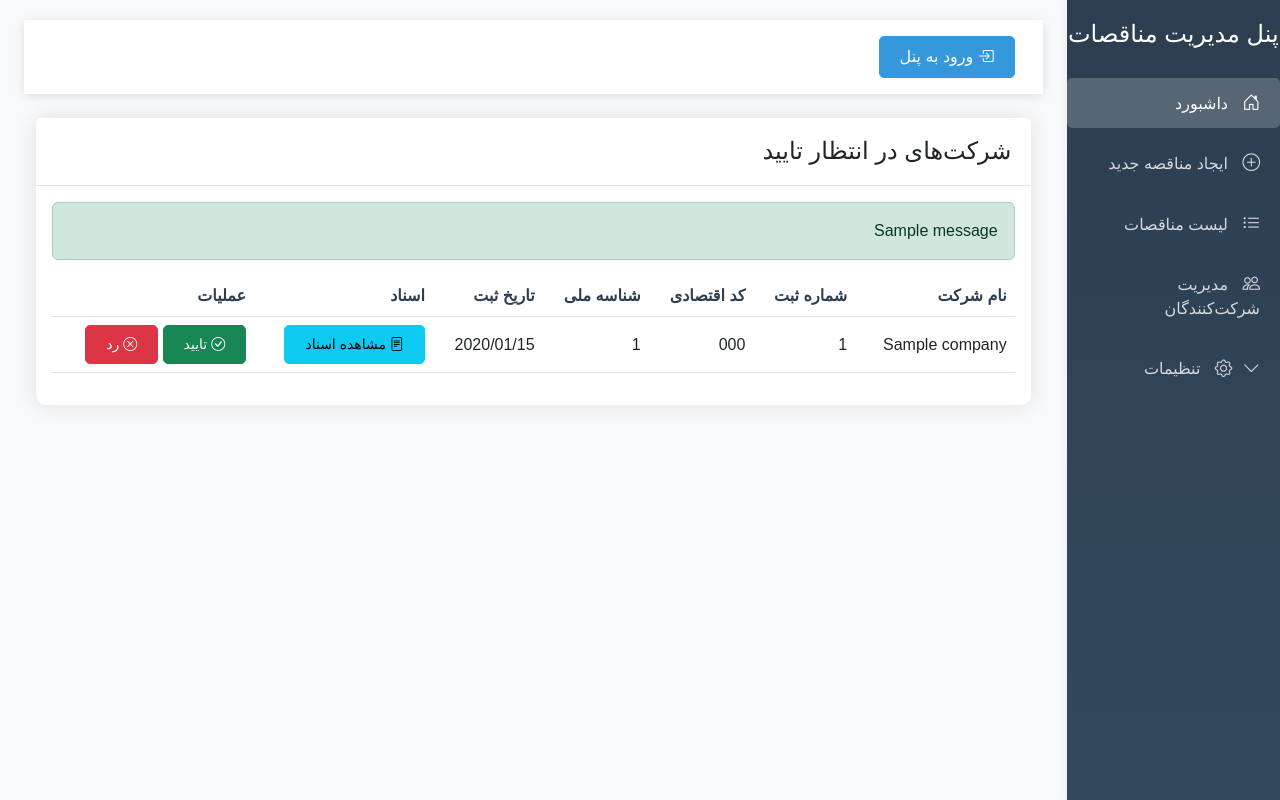
After one commit to khashino/Tender, a Django app: template templates/app1/company_approvals.html in a window 1280 px wide. The commit adds this page. Run offline with Django 5.2, Linux system fonts and the light colour scheme; the template is opened without the code that fills it: most values are stand-ins (such as "Sample title", 1, 10 or a date in 2020); one stand-in notice (Sample message) is shown; some web fonts are replaced.

Commit message:
Company Approval

```diff
--- a/app1/urls.py
+++ b/app1/urls.py
@@ -8,4 +8,7 @@ urlpatterns = [
     path('login/', views.login_view, name='login'),
     path('register/', views.register, name='register'),
     path('logout/', views.logout_view, name='logout'),
+    path('company-approvals/', views.company_approvals, name='company_approvals'),
+    path('company-approvals/approve/<int:company_id>/', views.approve_company, name='approve_company'),
+    path('company-approvals/reject/<int:company_id>/', views.reject_company, name='reject_company'),
 ]
--- a/app2/views.py
+++ b/app2/views.py
@@ -14,8 +14,8 @@ from shared_models.models import Tender
 from django.utils import timezone
 
 def home(request):
-    if not request.user.is_authenticated:
-        return redirect('app2:login')
+    #if not request.user.is_authenticated:
+    #    return redirect('app2:login')
 
     # Get the latest 5 tenders
     latest_tenders = Tender.objects.all().order_by('-published_date')[:5]
--- a/templates/app1/base.html
+++ b/templates/app1/base.html
@@ -173,10 +173,21 @@
                             </a>
                         </li>
                         <li class="nav-item">
-                            <a class="nav-link" href="#">
+                            <a class="nav-link" href="#" data-bs-toggle="collapse" data-bs-target="#settingsSubmenu">
                                 <i class="bi bi-gear"></i>
                                 تنظیمات
+                                <i class="bi bi-chevron-down float-start"></i>
                             </a>
+                            <div class="collapse" id="settingsSubmenu">
+                                <ul class="nav flex-column ps-3">
+                                    <li class="nav-item">
+                                        <a class="nav-link" href="{% url 'app1:company_approvals' %}">
+                                            <i class="bi bi-building-check"></i>
+                                            تایید شرکت‌ها
+                                        </a>
+                                    </li>
+                                </ul>
+                            </div>
                         </li>
                     </ul>
                 </div>
--- /dev/null
+++ b/templates/app1/company_approvals.html
@@ -0,0 +1,121 @@
+{% extends 'app1/base.html' %}
+
+{% block title %}تایید شرکت‌ها - پنل مدیریت{% endblock %}
+
+{% block content %}
+<div class="container-fluid">
+    <div class="row">
+        <div class="col-12">
+            <div class="card">
+                <div class="card-header">
+                    <h4 class="mb-0">شرکت‌های در انتظار تایید</h4>
+                </div>
+                <div class="card-body">
+                    {% if messages %}
+                        {% for message in messages %}
+                            <div class="alert alert-{{ message.tags }}">
+                                {{ message }}
+                            </div>
+                        {% endfor %}
+                    {% endif %}
+
+                    {% if companies %}
+                        <div class="table-responsive">
+                            <table class="table table-hover">
+                                <thead>
+                                    <tr>
+                                        <th>نام شرکت</th>
+                                        <th>شماره ثبت</th>
+                                        <th>کد اقتصادی</th>
+                                        <th>شناسه ملی</th>
+                                        <th>تاریخ ثبت</th>
+                                        <th>اسناد</th>
+                                        <th>عملیات</th>
+                                    </tr>
+                                </thead>
+                                <tbody>
+                                    {% for company in companies %}
+                                        <tr>
+                                            <td>{{ company.name }}</td>
+                                            <td>{{ company.registration_number }}</td>
+                                            <td>{{ company.economic_code }}</td>
+                                            <td>{{ company.national_id }}</td>
+                                            <td>{{ company.created_at|date:"Y/m/d" }}</td>
+                                            <td>
+                                                <button type="button" class="btn btn-sm btn-info" data-bs-toggle="modal" data-bs-target="#documentsModal{{ company.id }}">
+                                                    <i class="bi bi-file-text"></i>
+                                                    مشاهده اسناد
+                                                </button>
+                                            </td>
+                                            <td>
+                                                <a href="{% url 'app1:approve_company' company.id %}" class="btn btn-sm btn-success" onclick="return confirm('آیا از تایید این شرکت اطمینان دارید؟')">
+                                                    <i class="bi bi-check-circle"></i>
+                                                    تایید
+                                                </a>
+                                                <a href="{% url 'app1:reject_company' company.id %}" class="btn btn-sm btn-danger" onclick="return confirm('آیا از رد این شرکت اطمینان دارید؟')">
+                                                    <i class="bi bi-x-circle"></i>
+                                                    رد
+                                                </a>
+                                            </td>
+                                        </tr>
+
+                                        <!-- Documents Modal -->
+                                        <div class="modal fade" id="documentsModal{{ company.id }}" tabindex="-1">
+                                            <div class="modal-dialog modal-lg">
+                                                <div class="modal-content">
+                                                    <div class="modal-header">
+                                                        <h5 class="modal-title">اسناد شرکت {{ company.name }}</h5>
+                                                        <button type="button" class="btn-close" data-bs-dismiss="modal"></button>
+                                                    </div>
+                                                    <div class="modal-body">
+                                                        {% if company.documents.all %}
+                                                            <div class="list-group">
+                                                                {% for document in company.documents.all %}
+                                                                    <div class="list-group-item">
+                                                                        <div class="d-flex justify-content-between align-items-center">
+                                                                            <div>
+                                                                                <h6 class="mb-1">{{ document.get_document_type_display }}</h6>
+                                                                                <small class="text-muted">
+                                                                                    <i class="bi bi-calendar me-1"></i>
+                                                                                    {{ document.upload_date|date:"Y/m/d" }}
+                                                                                </small>
+                                                                            </div>
+                                                                            <div>
+                                                                                <a href="{{ document.file.url }}" class="btn btn-sm btn-primary" target="_blank">
+                                                                                    <i class="bi bi-download"></i>
+                                                                                    دانلود
+                                                                                </a>
+                                                                            </div>
+                                                                        </div>
+                                                                        {% if document.description %}
+                                                                            <p class="mb-0 mt-2 small">{{ document.description }}</p>
+                                                                        {% endif %}
+                                                                    </div>
+                                                                {% endfor %}
+                                                            </div>
+                                                        {% else %}
+                                                            <div class="alert alert-info">
+                                                                <i class="bi bi-info-circle me-2"></i>
+                                                                هیچ سندی آپلود نشده است.
+                                                            </div>
+                                                        {% endif %}
+                                                    </div>
+                                                </div>
+                                            </div>
+                                        </div>
+                                    {% endfor %}
+                                </tbody>
+                            </table>
+                        </div>
+                    {% else %}
+                        <div class="alert alert-info">
+                            <i class="bi bi-info-circle me-2"></i>
+                            هیچ شرکتی در انتظار تایید وجود ندارد.
+                        </div>
+                    {% endif %}
+                </div>
+            </div>
+        </div>
+    </div>
+</div>
+{% endblock %}
```
Also changed, not shown: app1/views.py (+29 -1 lines), db.sqlite3.
